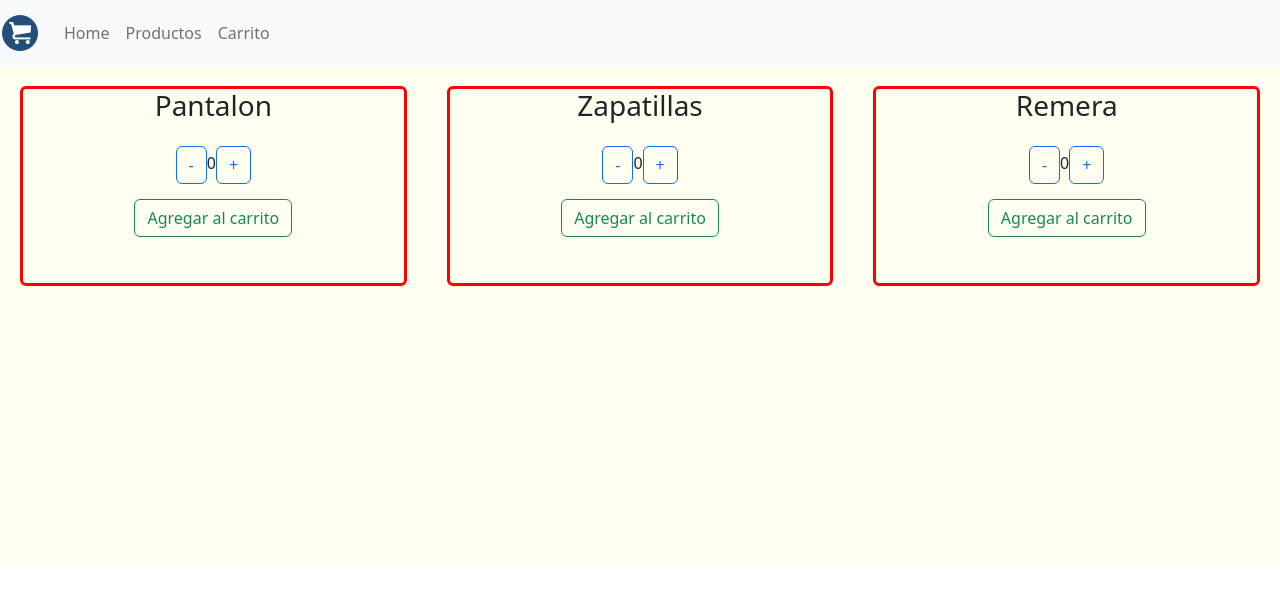
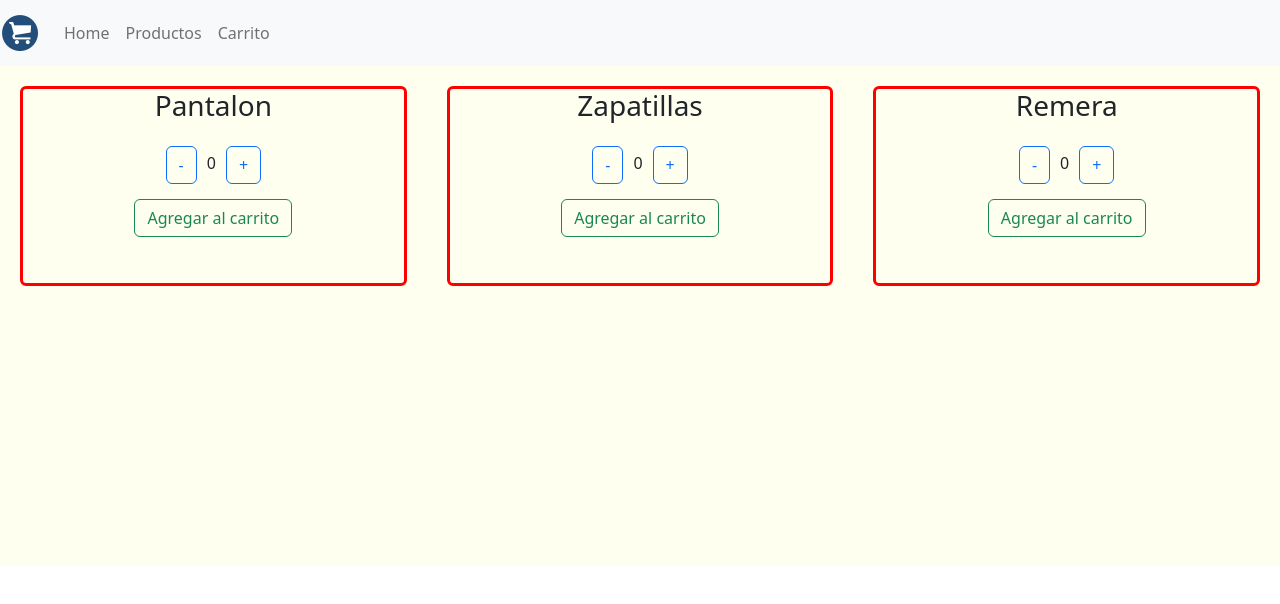
Before and after one commit to martindglaser/react-js-glaser, a React (Create React App) app: page / in a window 1280 px wide. Shown: the top 604 px of the page. Built offline with nearby package versions, Linux system fonts and the light colour scheme.

Commit message:
Update ItemCount.js

```diff
--- a/src/components/ItemCount.js
+++ b/src/components/ItemCount.js
@@ -5,17 +5,17 @@ const ItemCount = ({ stock }) => {
 
     return (
         <div>
-            <button onClick={() => {
+            <button style={{ marginRight: 10 }} className="btn btn-outline-primary" onClick={() => {
                 if (count > 0) {
                     setCount(count - 1)
                 }
-            }} className="btn btn-outline-primary">-</button>
+            }}>-</button>
             <span>{count}</span>
-            <button onClick={() => {
+            <button style={{ marginLeft: 10 }} className="btn btn-outline-primary" onClick={() => {
                 if (count < stock) {
                     setCount(count + 1)
                 }
-            }} className="btn btn-outline-primary">+</button>
+            }}>+</button>
         </div >
     );
 }
```
